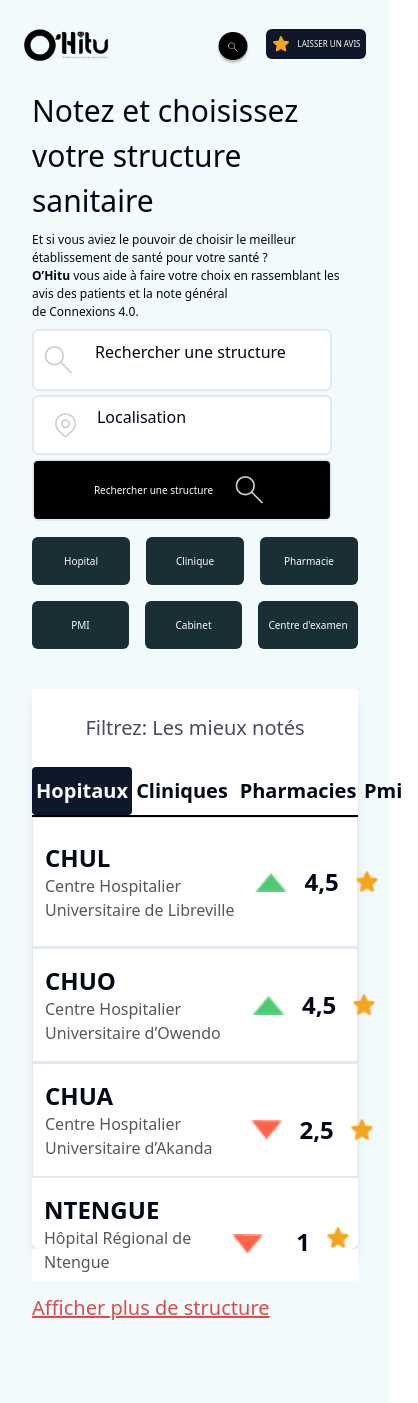
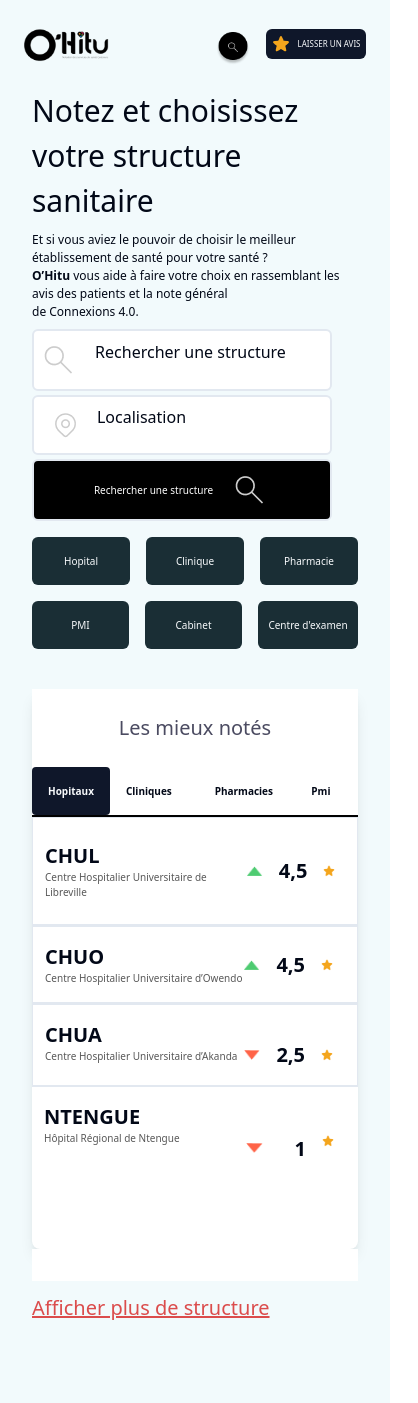
Before and after one commit to JojoELITE/O-Hitu-vite-project, a React (Vite) app: page / in a window 390 px wide. Shown: the whole page, 418 px wide, since content can reach past the window. Built offline with nearby package versions, Linux system fonts and the light colour scheme.

Commit message:
fin de la version mobile

```diff
--- a/src/pages/Home.jsx
+++ b/src/pages/Home.jsx
@@ -100,13 +100,13 @@ function Home() {
             <div className="mt-10">
 
                 <div className="h-[560px] bg-white rounded-b-lg shadow-lg">
-                    <h2 className="text-[#4B4B61] text-center py-6 text-[20px]">Filtrez: Les mieux notés</h2>
+                    <h2 className="text-[#4B4B61] text-center py-6 text-[20px]">Les mieux notés</h2>
 
                     <div className="flex items-center border-b-2 border-black">
-                        <Button className="w-[100px] h-[48px] font-bold text-xl rounded" variant="">Hopitaux</Button>
-                        <Button className="w-[100px] h-[48px] font-bold text-xl rounded" variant="online">Cliniques</Button>
-                        <Button className="w-[100px] h-[48px] font-bold text-xl rounded ml-4" variant="online">Pharmacies</Button>
-                        <Button className="w-[100px] h-[48px] font-bold text-xl rounded" variant="online">Pmi</Button>
+                        <Button className="w-[80px] h-[48px] font-bold text-[10px] rounded" variant="">Hopitaux</Button>
+                        <Button className="w-[80px] h-[48px] font-bold text-[10px] rounded" variant="online">Cliniques</Button>
+                        <Button className="w-[80px] h-[48px] font-bold text-[10px] rounded ml-4" variant="online">Pharmacies</Button>
+                        <Button className="w-[80px] h-[48px] font-bold text-[10px] rounded" variant="online">Pmi</Button>
 
                     </div>
 
@@ -115,14 +115,14 @@ function Home() {
 
                     <div className="py-6 px-3 flex justify-between border-b-2 border">
                         <div className="">
-                            <h1 className="font-bold text-2xl">CHUL</h1>
-                            <h6 className="text-[#585858] text-[16px]">Centre Hospitalier Universitaire de Libreville</h6>
+                            <h1 className="font-bold text-xl">CHUL</h1>
+                            <h6 className="text-[#585858] text-[10px]">Centre Hospitalier Universitaire de Libreville</h6>
                         </div>
 
                         <div className="flex mr-3 items-center gap-4">
-                            <img className="h-5 " src="assets/Vector.png" alt="logo"/>
-                            <h1 className="font-bold text-2xl">4,5</h1>
-                            <img className="h-6" src="assets/ph_star-fill.png" alt="logo"/>
+                            <img className="h-2.5 " src="assets/Vector.png" alt="logo"/>
+                            <h1 className="font-bold text-xl">4,5</h1>
+                            <img className="h-3" src="assets/ph_star-fill.png" alt="logo"/>
 
                         </div>
 
@@ -131,14 +131,14 @@ function Home() {
 
                     <div className="py-4 px-3 flex justify-between border-b-2 border">
                         <div className="">
-                            <h1 className="font-bold text-2xl">CHUO</h1>
-                            <h6 className="text-[#585858] text-[16px]">Centre Hospitalier Universitaire d’Owendo</h6>
+                            <h1 className="font-bold text-xl">CHUO</h1>
+                            <h6 className="text-[#585858] text-[10px]">Centre Hospitalier Universitaire d’Owendo</h6>
                         </div>
 
                         <div className="flex mr-3 items-center  gap-4">
-                            <img className="h-5 " src="assets/Vector.png" alt="logo"/>
-                            <h1 className="font-bold text-2xl">4,5</h1>
-                            <img className="h-6" src="assets/ph_star-fill.png" alt="logo"/>
+                            <img className="h-2.5 " src="assets/Vector.png" alt="logo"/>
+                            <h1 className="font-bold text-xl">4,5</h1>
+                            <img className="h-3" src="assets/ph_star-fill.png" alt="logo"/>
 
                         </div>
 
@@ -147,14 +147,14 @@ function Home() {
 
                     <div className="py-4 px-3 flex justify-between border-b-2 border">
                         <div className="">
-                            <h1 className="font-bold text-2xl">CHUA</h1>
-                            <h6 className="text-[#585858] text-[16px]">Centre Hospitalier Universitaire d’Akanda</h6>
+                            <h1 className="font-bold text-xl">CHUA</h1>
+                            <h6 className="text-[#585858] text-[10px]">Centre Hospitalier Universitaire d’Akanda</h6>
                         </div>
 
                         <div className="flex mr-3 items-center mt-5 gap-4">
-                            <img className="h-5 " src="assets/Vector Rouge.png" alt="logo"/>
-                            <h1 className="font-bold text-2xl">2,5</h1>
-                            <img className="h-6" src="assets/ph_star-fill.png" alt="logo"/>
+                            <img className="h-2.5 " src="assets/Vector Rouge.png" alt="logo"/>
+                            <h1 className="font-bold text-xl">2,5</h1>
+                            <img className="h-3" src="assets/ph_star-fill.png" alt="logo"/>
 
                         </div>
 
@@ -163,14 +163,14 @@ function Home() {
 
                     <div className="py-4 px-3 flex justify-between">
                         <div className="">
-                            <h1 className="font-bold text-2xl">NTENGUE</h1>
-                            <h6 className="text-[#585858] text-[16px]">Hôpital Régional de Ntengue</h6>
+                            <h1 className="font-bold text-xl">NTENGUE</h1>
+                            <h6 className="text-[#585858] text-[10px]">Hôpital Régional de Ntengue</h6>
                         </div>
 
                         <div className="flex mr-3 gap-4 itmes-center mt-8">
-                            <img className="h-5 mt-2 mr-4" src="assets/Vector Rouge.png" alt="logo"/>
-                            <h1 className="font-bold text-2xl">1</h1>
-                            <img className="h-6" src="assets/ph_star-fill.png" alt="logo"/>
+                            <img className="h-2.5 mt-2 mr-4" src="assets/Vector Rouge.png" alt="logo"/>
+                            <h1 className="font-bold text-xl">1</h1>
+                            <img className="h-3" src="assets/ph_star-fill.png" alt="logo"/>
                         </div>
 
 
```
